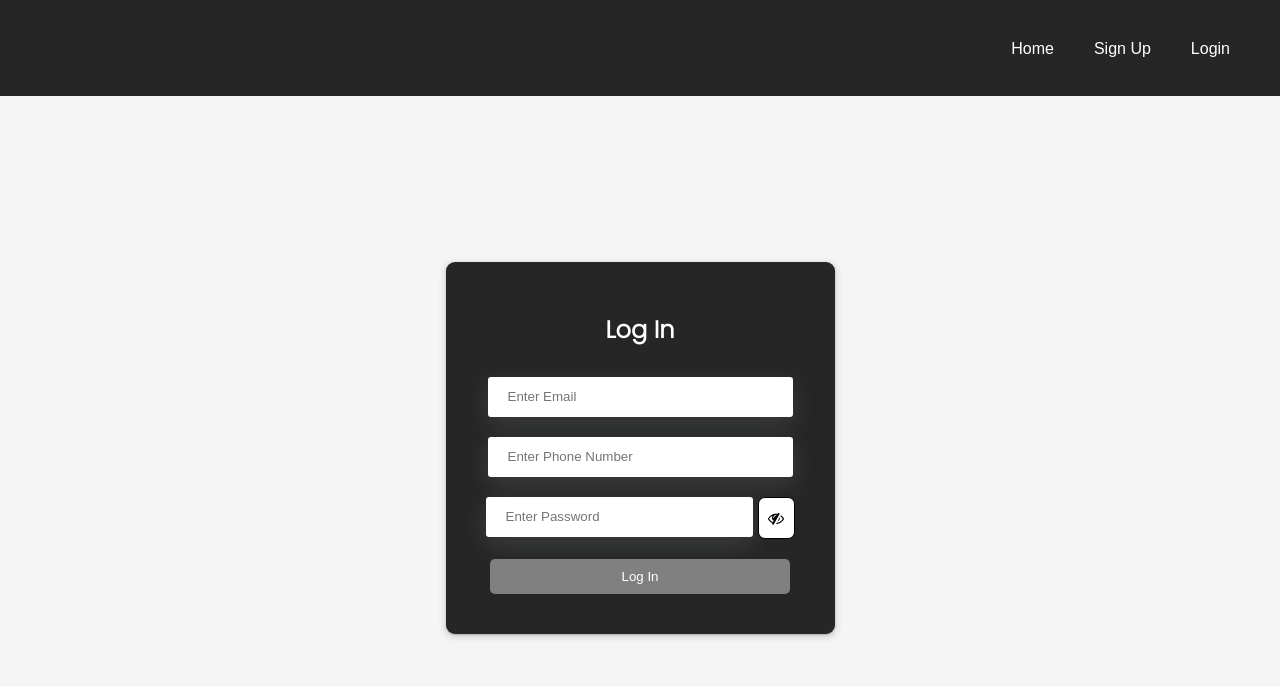
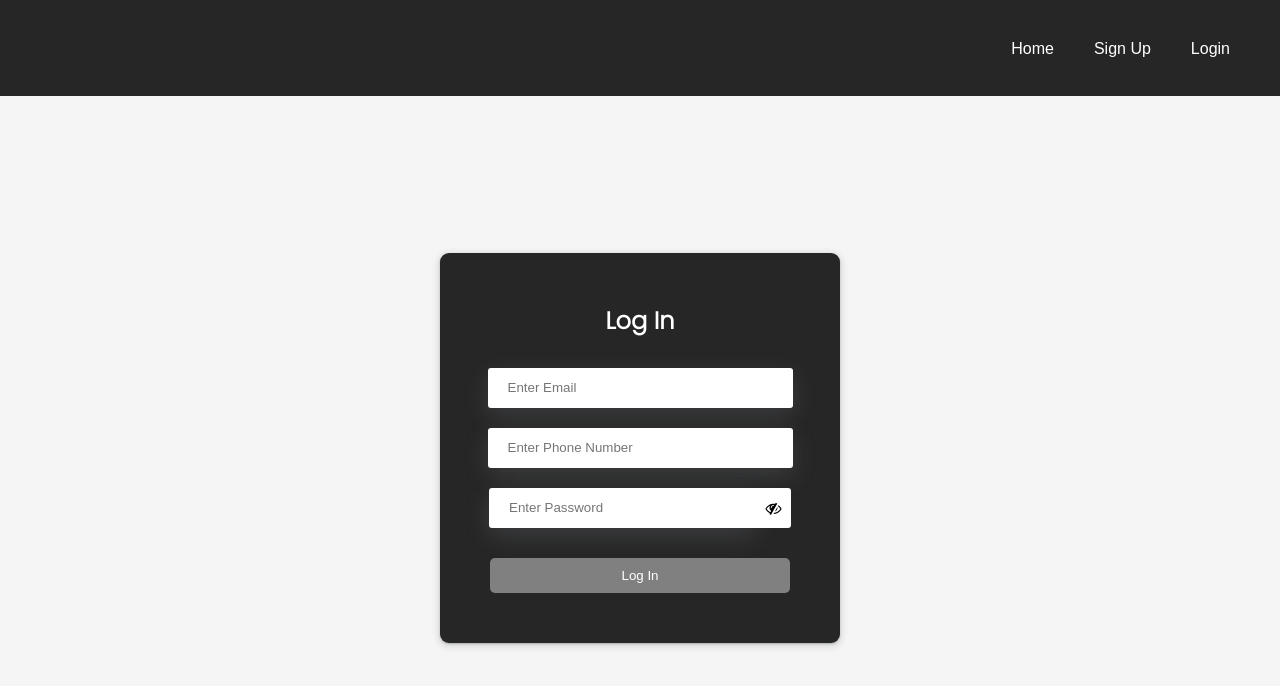
Before and after one commit to T-ani/3100_Front_end, a React (Create React App) app: page /sign-in in a window 1280 px wide. Shown: the top 686 px of the page. Built offline with nearby package versions, Linux system fonts and the light colour scheme.

Commit message:
Updates Design

```diff
--- a/src/Pages/auth/SignInPage.js
+++ b/src/Pages/auth/SignInPage.js
@@ -101,6 +101,7 @@
 							placeholder="Enter Phone Number"
 						/>
 						<div className="inputDiv">
+
 							<input
 								className="password"
 								type={showPassword ? "text" : "password"}
--- a/src/Styles/auth.scss
+++ b/src/Styles/auth.scss
@@ -33,11 +33,12 @@
 		height: 35px;
 		background: gray;
 		color: white;
-		margin: 10px;
+		margin: 20px;
 		border-radius: 5px;
 		border: none;
 		outline: none;
 		transition: 0.3s;
+
 
 		&:hover {
 			background: $custom-green;
@@ -71,15 +72,19 @@
 			width: 25px;
 			margin: 0px;
 			padding: 5px;
-			border-radius: 7px;
-			border: 1px black solid;
+			border-top-right-radius: 3px 3px;
+			border-bottom-right-radius: 3px 3px;
+
 			background: white;
 		}
 
 		input {
 			width: 242px;
 			margin: 0px;
-			margin-right: 5px;
+			border-radius: 0;
+			border-top-left-radius: 3px 3px;
+			border-bottom-left-radius: 3px 3px;
+
 		}
 	}
 }
```
